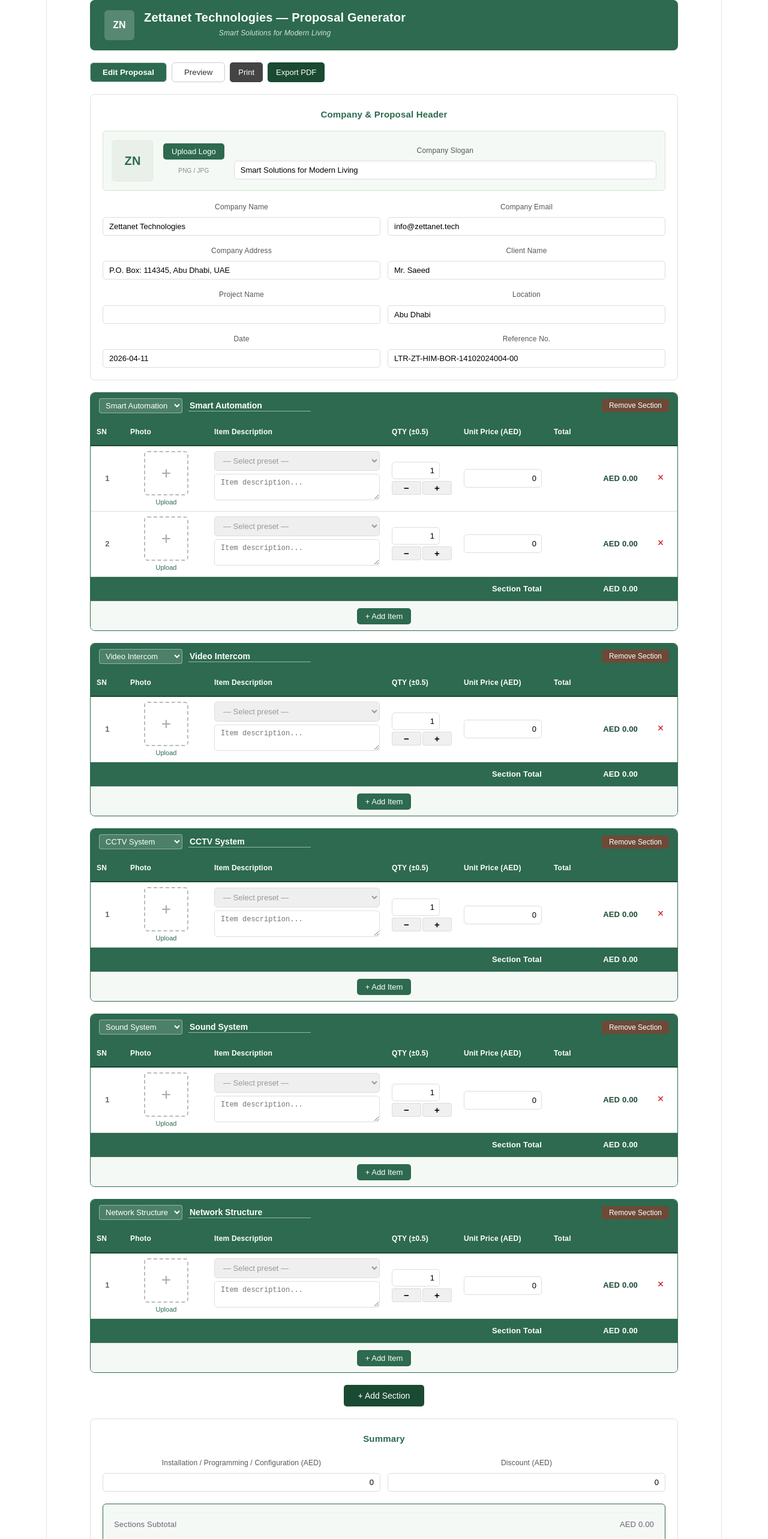
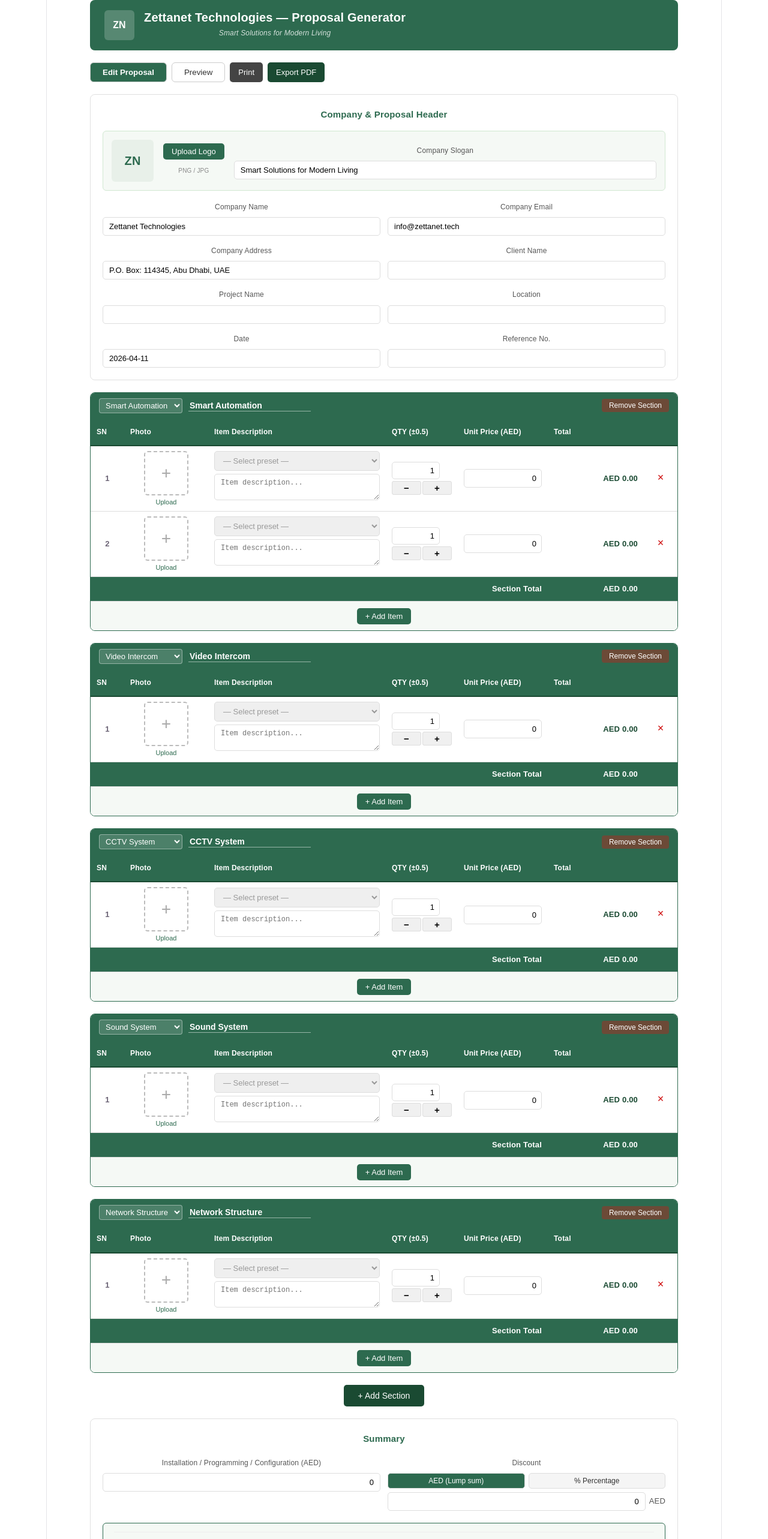
Before and after one commit to AITSTEK/zettanet-proposal, a React (Vite) app: page / in a window 1280 px wide. Shown: the top 2566 px of the page at 60% size. Built offline with nearby package versions, Linux system fonts and the light colour scheme.

Commit message:
Empty defaults, lumpsum/percent discount toggle

```diff
--- a/src/App.jsx
+++ b/src/App.jsx
@@ -213,10 +213,10 @@
 
 export default function ProposalApp() {
   const [header, setHeader] = useState({
-    project: "", location: "Abu Dhabi",
+    project: "", location: "",
     date: new Date().toISOString().slice(0, 10),
-    ref: "LTR-ZT-HIM-BOR-14102024004-00",
-    client: "Mr. Saeed",
+    ref: "",
+    client: "",
     company: "Zettanet Technologies",
     companyEmail: "info@zettanet.tech",
     companyAddress: "P.O. Box: 114345, Abu Dhabi, UAE",
@@ -232,6 +232,7 @@
   ]);
   const [installation, setInstallation] = useState("0");
   const [discount, setDiscount] = useState("0");
+  const [discountType, setDiscountType] = useState("lumpsum"); // "lumpsum" or "percent"
   const [terms, setTerms] = useState(DEFAULT_TERMS);
   const [tab, setTab] = useState("edit");
   const [pdfLoading, setPdfLoading] = useState(false);
@@ -277,7 +278,8 @@
   const secTotal = sec => sec.items.reduce((sum, it) => sum + parseNum(it.qty) * parseNum(it.price), 0);
   const allSectionTotal = sections.reduce((sum, sec) => sum + secTotal(sec), 0);
   const grandSubtotal = allSectionTotal + parseNum(installation);
-  const afterDiscount = grandSubtotal - parseNum(discount);
+  const discountAmount = discountType === "percent" ? grandSubtotal * (parseNum(discount) / 100) : parseNum(discount);
+  const afterDiscount = grandSubtotal - discountAmount;
   const vat = afterDiscount * 0.05;
   const finalTotal = afterDiscount + vat;
 
@@ -394,7 +396,7 @@
             ["Sections Subtotal", fmt(allSectionTotal)],
             ...(parseNum(installation) > 0 ? [["Installation & Configuration", fmt(parseNum(installation))]] : []),
             ...((parseNum(installation) > 0 || parseNum(discount) > 0) ? [["Subtotal", fmt(grandSubtotal)]] : []),
-            ...(parseNum(discount) > 0 ? [["Discount", `-${fmt(parseNum(discount))}`], ["After Discount", fmt(afterDiscount)]] : []),
+            ...(discountAmount > 0 ? [["Discount", `-${fmt(discountAmount)}`], ["After Discount", fmt(afterDiscount)]] : []),
             ["VAT 5%", fmt(vat)]
           ].map(([k, v]) => (
             <tr key={k}>
@@ -519,8 +521,18 @@
               <StableInput value={installation} onChange={setInstallation} style={{ ...S.input, textAlign: "right" }} />
             </div>
             <div>
-              <label style={S.label}>Discount (AED)</label>
-              <StableInput value={discount} onChange={setDiscount} style={{ ...S.input, textAlign: "right" }} />
+              <label style={S.label}>Discount</label>
+              <div style={{ display: "flex", gap: 6, marginBottom: 6 }}>
+                <button onClick={() => setDiscountType("lumpsum")} style={{ flex: 1, padding: "5px 0", border: "1px solid #ddd", borderRadius: 5, cursor: "pointer", background: discountType === "lumpsum" ? "#2d6a4f" : "#f5f5f5", color: discountType === "lumpsum" ? "#fff" : "#333", fontSize: 12, fontWeight: 500 }}>AED (Lump sum)</button>
+                <button onClick={() => setDiscountType("percent")} style={{ flex: 1, padding: "5px 0", border: "1px solid #ddd", borderRadius: 5, cursor: "pointer", background: discountType === "percent" ? "#2d6a4f" : "#f5f5f5", color: discountType === "percent" ? "#fff" : "#333", fontSize: 12, fontWeight: 500 }}>% Percentage</button>
+              </div>
+              <div style={{ display: "flex", alignItems: "center", gap: 6 }}>
+                <StableInput value={discount} onChange={setDiscount} style={{ ...S.input, textAlign: "right" }} placeholder="0" />
+                <span style={{ fontSize: 13, color: "#555", whiteSpace: "nowrap" }}>{discountType === "percent" ? "%" : "AED"}</span>
+              </div>
+              {discountType === "percent" && parseNum(discount) > 0 && (
+                <div style={{ fontSize: 12, color: "#2d6a4f", marginTop: 4 }}>= {fmt(discountAmount)} off</div>
+              )}
             </div>
           </div>
           <div style={{ background: "#f5f9f5", border: "1.5px solid #2d6a4f", borderRadius: 6, padding: "14px 18px" }}>
@@ -528,7 +540,7 @@
               ["Sections Subtotal", fmt(allSectionTotal)],
               ["Installation & Configuration", fmt(parseNum(installation))],
               ["Subtotal", fmt(grandSubtotal)],
-              ...(parseNum(discount) > 0 ? [["Discount", `-${fmt(parseNum(discount))}`], ["After Discount", fmt(afterDiscount)]] : []),
+              ...(discountAmount > 0 ? [["Discount", `-${fmt(discountAmount)}`], ["After Discount", fmt(afterDiscount)]] : []),
               ["VAT 5%", fmt(vat)]
             ].map(([k, v]) => (
               <div key={k} style={S.summaryRow(false)}><span>{k}</span><span>{v}</span></div>
```
